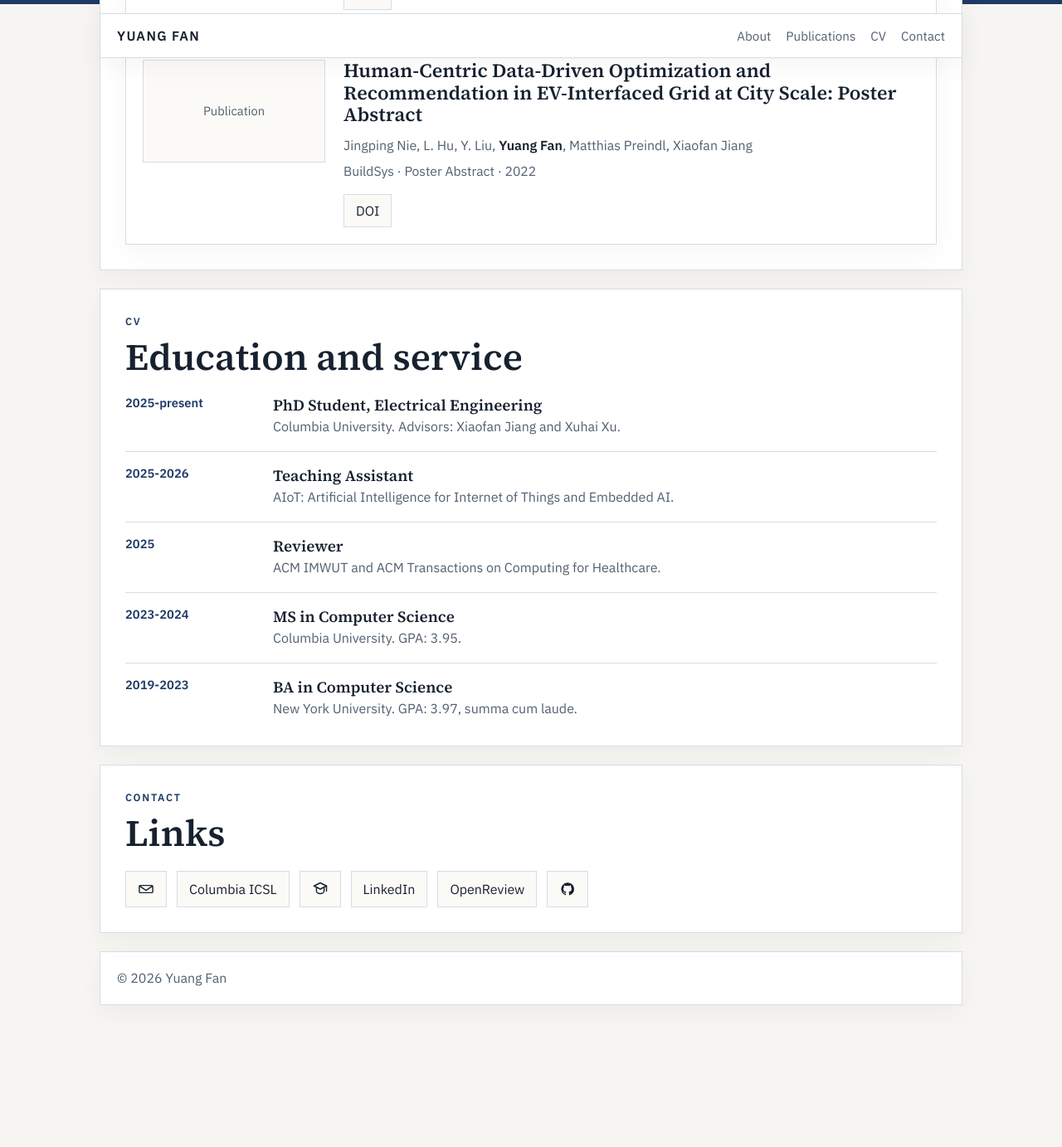
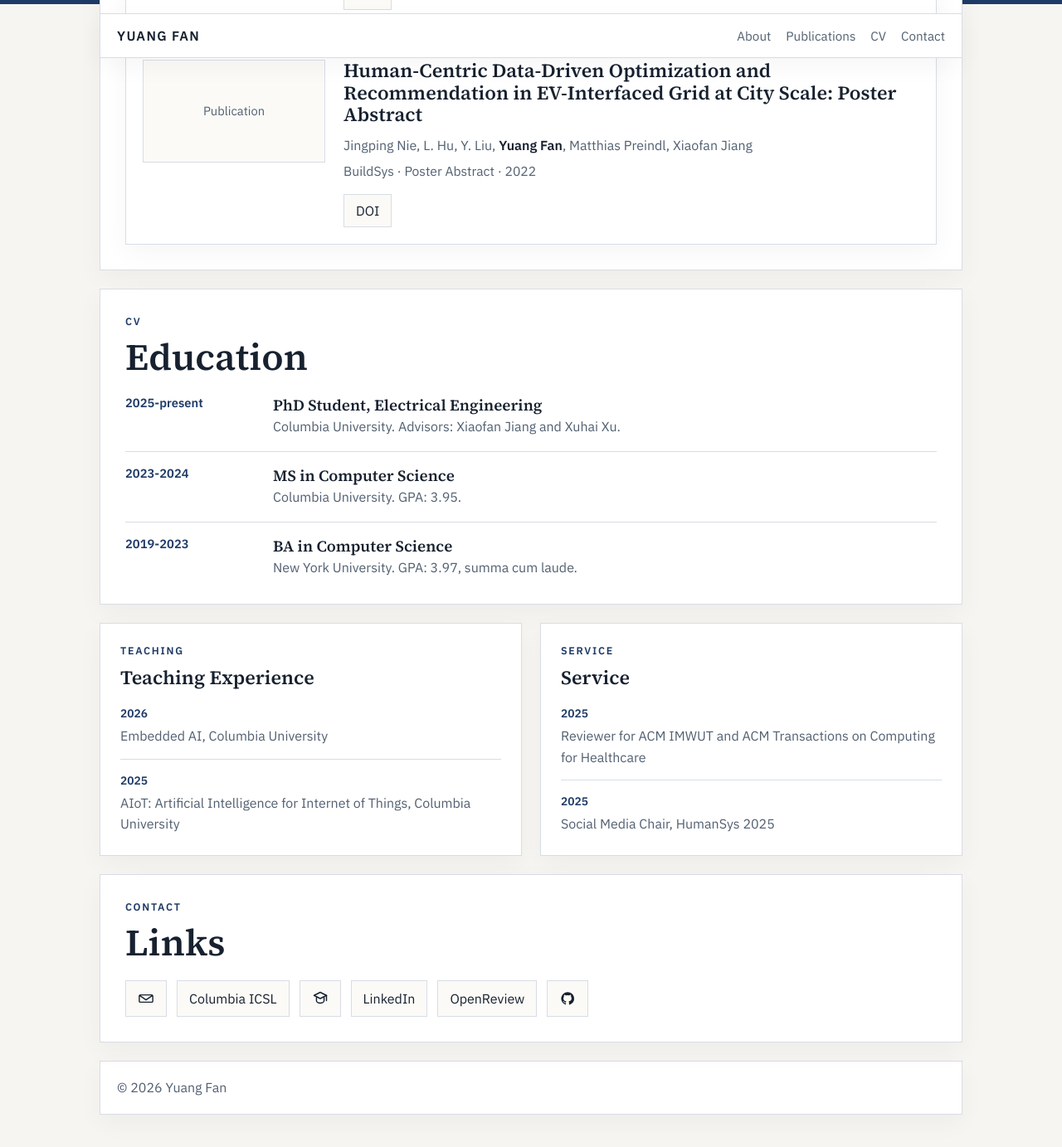
Before and after one commit to yfan2676/yfan2676.github.io, a Jekyll site: the page built from index.html, in a window 1280 px wide and 1400 px high, scrolled down 3098 px. Shown: the top 1383 px of the window at 83% size. Built offline with Jekyll 4.4.1, drawn with Linux system fonts in a browser that asks for light colours; before the commit the page ends 4366 px from its top, so only the background shows below that.

Commit message:
Separate education, teaching, and service sections

```diff
--- a/index.html
+++ b/index.html
@@ -218,7 +218,7 @@ layout: null
         <section class="section reveal" id="trajectory">
           <div class="section-heading">
             <p class="eyebrow">CV</p>
-            <h2>Education and service</h2>
+            <h2>Education</h2>
           </div>
           <div class="timeline">
             <article class="timeline-item">
@@ -226,20 +226,6 @@ layout: null
               <div>
                 <h3>PhD Student, Electrical Engineering</h3>
                 <p>Columbia University. Advisors: Xiaofan Jiang and Xuhai Xu.</p>
-              </div>
-            </article>
-            <article class="timeline-item">
-              <span class="timeline-year">2025-2026</span>
-              <div>
-                <h3>Teaching Assistant</h3>
-                <p>AIoT: Artificial Intelligence for Internet of Things and Embedded AI.</p>
-              </div>
-            </article>
-            <article class="timeline-item">
-              <span class="timeline-year">2025</span>
-              <div>
-                <h3>Reviewer</h3>
-                <p>ACM IMWUT and ACM Transactions on Computing for Healthcare.</p>
               </div>
             </article>
             <article class="timeline-item">
@@ -258,6 +244,38 @@ layout: null
             </article>
           </div>
         </section>
+
+        <div class="detail-grid">
+          <section class="section section-compact reveal">
+            <p class="eyebrow">Teaching</p>
+            <h2>Teaching Experience</h2>
+            <ul class="compact-list">
+              <li>
+                <span>2026</span>
+                Embedded AI, Columbia University
+              </li>
+              <li>
+                <span>2025</span>
+                AIoT: Artificial Intelligence for Internet of Things, Columbia University
+              </li>
+            </ul>
+          </section>
+
+          <section class="section section-compact reveal">
+            <p class="eyebrow">Service</p>
+            <h2>Service</h2>
+            <ul class="compact-list">
+              <li>
+                <span>2025</span>
+                Reviewer for ACM IMWUT and ACM Transactions on Computing for Healthcare
+              </li>
+              <li>
+                <span>2025</span>
+                Social Media Chair, HumanSys 2025
+              </li>
+            </ul>
+          </section>
+        </div>
 
         <section class="section reveal" id="contact">
           <div class="section-heading">
--- a/styles.css
+++ b/styles.css
@@ -379,6 +379,49 @@ h3 {
   font-weight: 600;
 }
 
+.detail-grid {
+  display: grid;
+  grid-template-columns: repeat(2, minmax(0, 1fr));
+  gap: 22px;
+}
+
+.section-compact {
+  padding: 24px;
+}
+
+.section-compact h2 {
+  font-size: 1.45rem;
+  line-height: 1.15;
+}
+
+.compact-list {
+  display: grid;
+  gap: 14px;
+  margin: 18px 0 0;
+  padding: 0;
+  list-style: none;
+}
+
+.compact-list li {
+  padding-top: 14px;
+  border-top: 1px solid var(--line);
+  color: var(--muted);
+  line-height: 1.6;
+}
+
+.compact-list li:first-child {
+  padding-top: 0;
+  border-top: 0;
+}
+
+.compact-list span {
+  display: block;
+  margin-bottom: 4px;
+  color: var(--accent);
+  font-size: 0.86rem;
+  font-weight: 600;
+}
+
 .contact-list {
   display: flex;
   flex-wrap: wrap;
@@ -446,7 +489,8 @@ h3 {
 @media (max-width: 900px) {
   .intro,
   .prose-grid,
-  .publication-item {
+  .publication-item,
+  .detail-grid {
     grid-template-columns: 1fr;
   }
 
```
